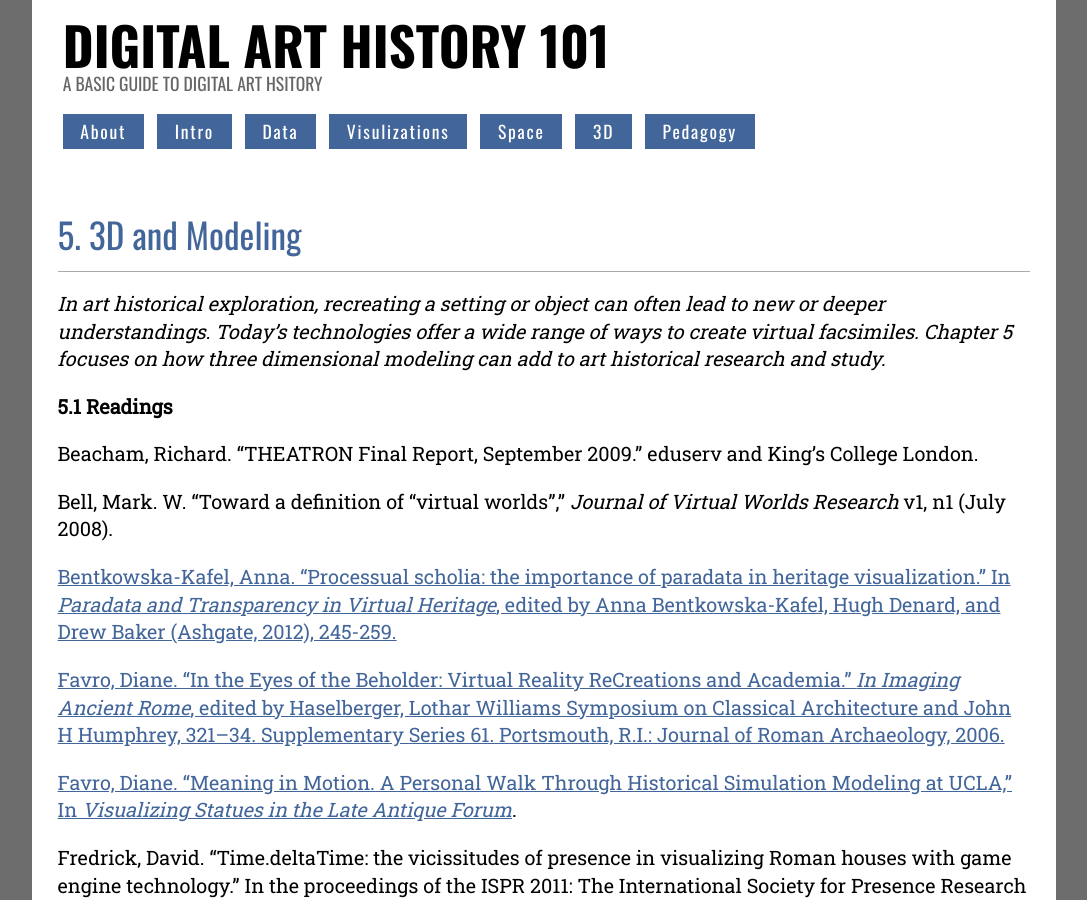
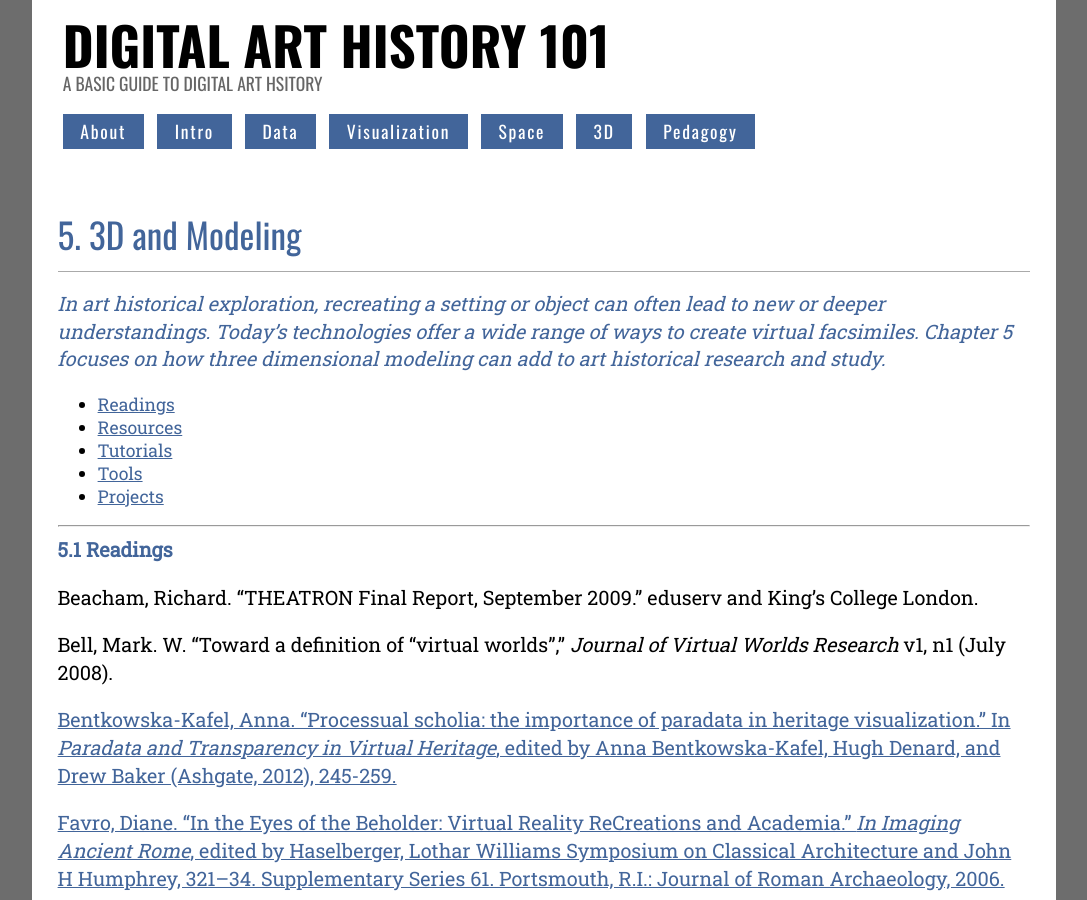
Before and after one commit to ucla-beyond-slide-library/DAH101, a Jekyll site: the page built from Chapter5.md, in a window 1280 px wide and 900 px high. Shown: the whole window, without its empty margins (96-1183 px from the left). Built offline with Jekyll 4.4.1, drawn with Linux system fonts in a browser that asks for light colours; some of the changed text lies outside the part shown.

Commit message:
5 and menu

```diff
--- a/Chapter5.md
+++ b/Chapter5.md
@@ -2,9 +2,16 @@
 layout: page
 title: 5. 3D and Modeling
 ---
-*In art historical exploration, recreating a setting or object can often lead to new or deeper understandings. Today's technologies offer a wide range of ways to create virtual facsimiles. Chapter 5 focuses on how three dimensional modeling can add to art historical research and study.*
+<a name="top">*In art historical exploration, recreating a setting or object can often lead to new or deeper understandings. Today's technologies offer a wide range of ways to create virtual facsimiles. Chapter 5 focuses on how three dimensional modeling can add to art historical research and study.*</a>
 
-**5.1 Readings**
++ <a href="#readings">Readings</a>
++ <a href="#resources">Resources</a>
++ <a href="#tutorials">Tutorials</a>
++ <a href="#tools">Tools</a>
++ <a href="#projects">Projects</a>
+
+---
+<a name="readings">**5.1 Readings**</a>
 
 Beacham, Richard. “THEATRON Final Report, September 2009.” eduserv and King’s College London.
 
@@ -93,7 +104,7 @@ Archaeology Data Service / Digital Antiquity Guides to Good Practice:
 
 [Vectorworks Getting Started Guides](http://www.vectorworks.net/training/2016/getting-started-guides): These guides are designed to provide you with a strong base as you learn to use Vectorworks to design, communicate, and document the ideas that you are passionate about. Click on the play button above to view the introduction video.
 
-**5.4 Tools**
+<a name="tools">**5.4 Tools**</a>
 
 *Building a 3D model is time-consuming. UCLA’s own [Lisa Snyder](https://idre.ucla.edu/people/profiles/lisa-snyder) has spent her career building a [model of the 1893 Chicago World’s Fair](http://www.ust.ucla.edu/ustweb/Projects/columbian_expo.htm). However, there are a few tools with lower barriers to entry.*
 
--- a/_layouts/default.html
+++ b/_layouts/default.html
@@ -30,7 +30,7 @@
   <li><a href="{{site.baseurl}}/About.html" title="About">About</a></li>
   <li><a href="{{site.baseurl}}/Chapter1.html" title="Chapter1">Intro</a></li>
   <li><a href="{{site.baseurl}}/Chapter2.html" title="Chapter2">Data</a></li>
-  <li><a href="{{site.baseurl}}/Chapter3.html" title="Chapter3">Visulizations</a></li>
+  <li><a href="{{site.baseurl}}/Chapter3.html" title="Chapter3">Visualization</a></li>
   <li><a href="{{site.baseurl}}/Chapter4.html" title="Chapter4">Space</a></li>
   <li><a href="{{site.baseurl}}/Chapter5.html" title="Chapter5">3D</a></li>
   <li><a href="{{site.baseurl}}/Chapter6.html" title="Chapter6">Pedagogy</a></li>
--- a/default.html
+++ b/default.html
@@ -30,7 +30,7 @@
   <li><a href="{{site.baseurl}}/About.html" title="About">About</a></li>
   <li><a href="{{site.baseurl}}/Chapter1.html" title="Chapter1">Intro</a></li>
   <li><a href="{{site.baseurl}}/Chapter2.html" title="Chapter2">Data</a></li>
-  <li><a href="{{site.baseurl}}/Chapter3.html" title="Chapter3">Visulizations</a></li>
+  <li><a href="{{site.baseurl}}/Chapter3.html" title="Chapter3">Visualization</a></li>
   <li><a href="{{site.baseurl}}/Chapter4.html" title="Chapter4">Space</a></li>
   <li><a href="{{site.baseurl}}/Chapter5.html" title="Chapter5">3D</a></li>
   <li><a href="{{site.baseurl}}/Chapter6.html" title="Chapter6">Pedagogy</a></li>
```
Also changed, not shown: other parts of Chapter5.md (+11 -3 lines).
